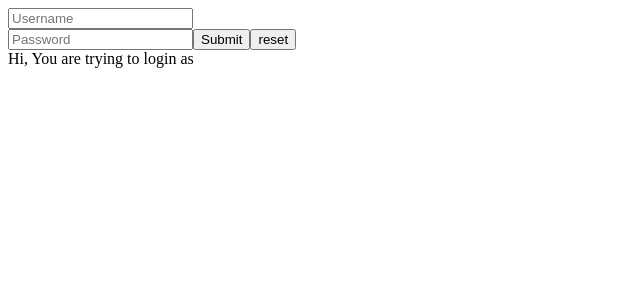
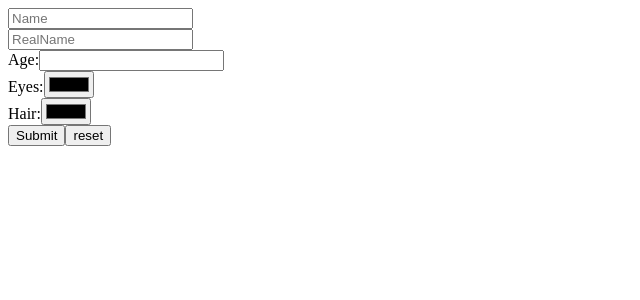
Before and after one commit to Anulav/Angular, an Angular app in the folder eighth/: page / in a window 1280 px wide. Shown: the top 300 px of the page, without its empty margins (0-640 px from the left). Built offline with nearby package versions, Linux system fonts and the light colour scheme.

Commit message:
Added a nested child form to a parent form

```diff
--- a/eighth/src/app/app.component.html
+++ b/eighth/src/app/app.component.html
@@ -1,2 +1,3 @@
 <app-login *ngIf="!useReactiveForms"></app-login>
-<app-reactive-login *ngIf="useReactiveForms"></app-reactive-login>
+<app-reactive-login *ngIf="!useReactiveForms"></app-reactive-login>
+<app-nested-form></app-nested-form>
--- a/eighth/src/app/app.module.ts
+++ b/eighth/src/app/app.module.ts
@@ -4,12 +4,14 @@ import { FormsModule, ReactiveFormsModule } from '@angular/forms';
 import { AppComponent } from './app.component';
 import { LoginComponent } from './login/login.component';
 import { ReactiveLoginComponent } from './reactive-login/reactive-login.component';
+import { NestedFormComponent } from './nested-form/nested-form.component';
 
 @NgModule({
   declarations: [
     AppComponent,
     LoginComponent,
-    ReactiveLoginComponent
+    ReactiveLoginComponent,
+    NestedFormComponent
   ],
   imports: [
     BrowserModule,
--- /dev/null
+++ b/eighth/src/app/nested-form/nested-form.component.css
@@ -0,0 +1,9 @@
+.ng-touched:not(form) {
+  border: 3px solid lightblue;
+}
+.ng-dirty.ng-valid:not(form) {
+  border: 2px solid green;
+}
+.ng-dirty.ng-invalid:not(form) {
+  border: 2px solid red;
+}
--- /dev/null
+++ b/eighth/src/app/nested-form/nested-form.component.html
@@ -0,0 +1,28 @@
+<form [formGroup]="heroDetails" (ngSubmit)="login()">
+  <div>
+    <input type="text" placeholder="Name" formControlName="name" required />
+  </div>
+  <input
+    type="text"
+    placeholder="RealName"
+    formControlName="realName"
+    required
+  />
+  <form formGroupName="biometricData">
+    <div>
+      <label>Age:</label>
+      <input type="number" formControlName="age" />
+    </div>
+    <div>
+      <label>Eyes:</label>
+      <input type="color" formControlName="eyes" />
+    </div>
+    <div>
+      <label>Hair:</label>
+      <input type="color" formControlName="hair" />
+    </div>
+  </form>
+
+  <button type="submit">Submit</button>
+  <button type="reset">reset</button>
+</form>
--- /dev/null
+++ b/eighth/src/app/nested-form/nested-form.component.ts
@@ -0,0 +1,32 @@
+import { Component, OnInit } from '@angular/core';
+import { FormControl, FormGroup } from '@angular/forms';
+
+@Component({
+  selector: 'app-nested-form',
+  templateUrl: './nested-form.component.html',
+  styleUrls: ['./nested-form.component.css']
+})
+export class NestedFormComponent implements OnInit {
+
+  constructor() { }
+
+  heroDetails = new FormGroup({
+    name: new FormControl(['']),
+    realName: new FormControl(['']),
+    biometricData : new FormGroup({
+      age: new FormControl(['']),
+      eyes: new FormControl(['']),
+      hair: new FormControl([''])
+    })
+  });
+
+  ngOnInit(): void {
+  }
+
+  login(){
+    const control = this.heroDetails.controls;
+      console.log(control['realName'].value);
+      console.log(this.heroDetails.get('biometricData')?.value['age']);
+  }
+
+}
```
Also changed, not shown: 1 other file (tests, documents, lock files or other folders).
